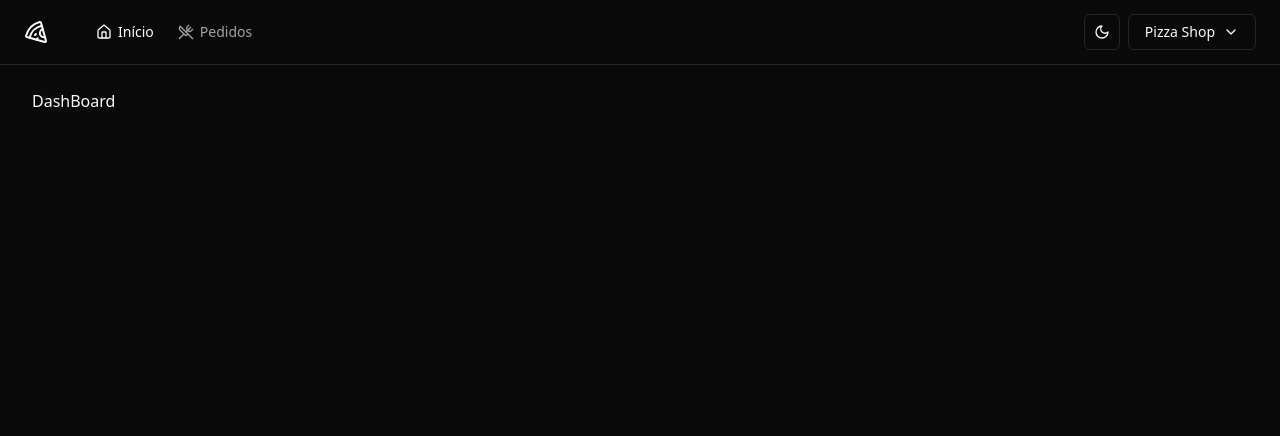
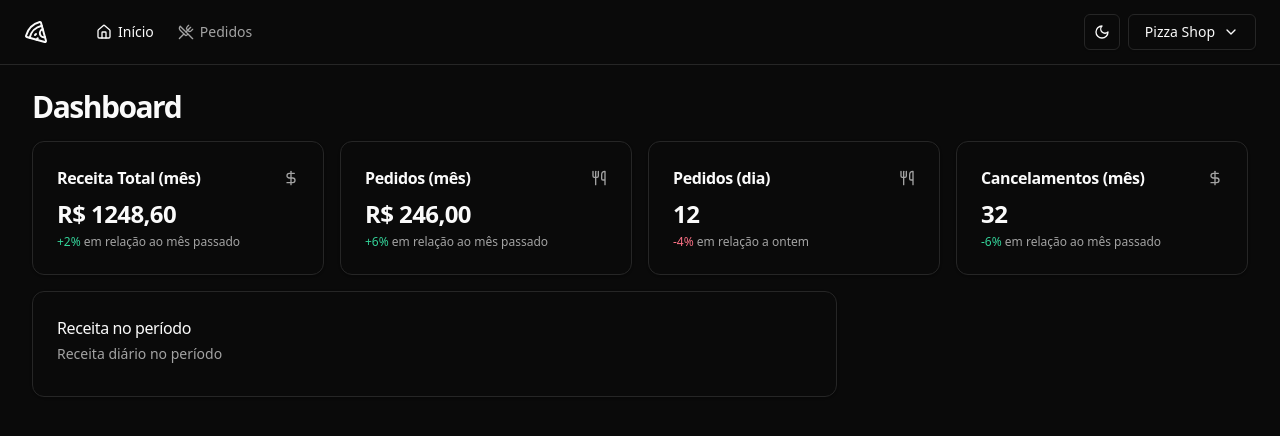
Before and after one commit to helzaaragao/PizzaShop, a React (Vite) app: page / in a window 1280 px wide. Shown: the top 436 px of the page. Built offline with nearby package versions, Linux system fonts and the light colour scheme.

Commit message:
dashboard página

```diff
--- /dev/null
+++ b/src/components/ui/card.tsx
@@ -0,0 +1,76 @@
+import * as React from "react"
+
+import { cn } from "@/lib/utils"
+
+const Card = React.forwardRef<
+  HTMLDivElement,
+  React.HTMLAttributes<HTMLDivElement>
+>(({ className, ...props }, ref) => (
+  <div
+    ref={ref}
+    className={cn(
+      "rounded-xl border bg-card text-card-foreground shadow",
+      className
+    )}
+    {...props}
+  />
+))
+Card.displayName = "Card"
+
+const CardHeader = React.forwardRef<
+  HTMLDivElement,
+  React.HTMLAttributes<HTMLDivElement>
+>(({ className, ...props }, ref) => (
+  <div
+    ref={ref}
+    className={cn("flex flex-col space-y-1.5 p-6", className)}
+    {...props}
+  />
+))
+CardHeader.displayName = "CardHeader"
+
+const CardTitle = React.forwardRef<
+  HTMLDivElement,
+  React.HTMLAttributes<HTMLDivElement>
+>(({ className, ...props }, ref) => (
+  <div
+    ref={ref}
+    className={cn("font-semibold leading-none tracking-tight", className)}
+    {...props}
+  />
+))
+CardTitle.displayName = "CardTitle"
+
+const CardDescription = React.forwardRef<
+  HTMLDivElement,
+  React.HTMLAttributes<HTMLDivElement>
+>(({ className, ...props }, ref) => (
+  <div
+    ref={ref}
+    className={cn("text-sm text-muted-foreground", className)}
+    {...props}
+  />
+))
+CardDescription.displayName = "CardDescription"
+
+const CardContent = React.forwardRef<
+  HTMLDivElement,
+  React.HTMLAttributes<HTMLDivElement>
+>(({ className, ...props }, ref) => (
+  <div ref={ref} className={cn("p-6 pt-0", className)} {...props} />
+))
+CardContent.displayName = "CardContent"
+
+const CardFooter = React.forwardRef<
+  HTMLDivElement,
+  React.HTMLAttributes<HTMLDivElement>
+>(({ className, ...props }, ref) => (
+  <div
+    ref={ref}
+    className={cn("flex items-center p-6 pt-0", className)}
+    {...props}
+  />
+))
+CardFooter.displayName = "CardFooter"
+
+export { Card, CardHeader, CardFooter, CardTitle, CardDescription, CardContent }
--- a/src/pages/app/dashboard.tsx
+++ /dev/null
@@ -1,10 +0,0 @@
-import { Helmet } from "react-helmet-async";
-
-export function DashBoard(){
-    return <>
-    <Helmet title="Dashboard"></Helmet>
-    <h1>DashBoard</h1>
-
-
-    </>
-}
--- /dev/null
+++ b/src/pages/app/dashboard/dashboard.tsx
@@ -0,0 +1,28 @@
+import { Helmet } from "react-helmet-async";
+import { MonthRevenueCard } from "./month-revenue-card";
+import { MonthOrdersAmountCard } from "./month-orders-amount-card";
+import { DayOrdersAmountCard } from "./day-orders-amount-card";
+import { MonthCanceledOrdersAmountCard } from "./month-canceled-orders-amount-card";
+import { RevenueChart } from "./revenue-chart";
+
+export function DashBoard(){
+    return (
+      <>
+    <Helmet title="Dashboard"></Helmet>
+    <div className="flex flex-col gap-4">
+        <h1 className="text-3xl tracking-tighter font-bold">Dashboard</h1>
+        <div className="grid grid-cols-4 gap-4">
+        <MonthRevenueCard></MonthRevenueCard>
+         <MonthOrdersAmountCard></MonthOrdersAmountCard>
+         <DayOrdersAmountCard></DayOrdersAmountCard>
+         <MonthCanceledOrdersAmountCard></MonthCanceledOrdersAmountCard>
+        </div>
+        <div className="grid grid-cols-9 gap-4">
+            <RevenueChart></RevenueChart>
+        </div>
+    </div>
+
+
+      </>
+    )
+}
--- /dev/null
+++ b/src/pages/app/dashboard/day-orders-amount-card.tsx
@@ -0,0 +1,20 @@
+import { Card, CardContent, CardHeader, CardTitle } from "@/components/ui/card";
+import { DollarSign, Utensils } from "lucide-react";
+
+export function DayOrdersAmountCard(){
+    return(
+        <Card>
+        <CardHeader className="flex-row items-center justify-between space-y-0 pb-2">
+            <CardTitle className="text-base font-semibold">Pedidos (dia)</CardTitle>
+            <Utensils className="h-4 w-4 text-muted-foreground"></Utensils>
+        </CardHeader>
+        <CardContent className="space-y-1">
+            <span className="text-2xl font-bold tracking-tight">12</span>
+            <p className="text-xs text-muted-foreground">
+                <span className="text-rose-500 dark:text-rose-400">-4%</span>{' '}
+                em relação a ontem
+            </p>
+        </CardContent>
+    </Card>
+    )
+}
--- /dev/null
+++ b/src/pages/app/dashboard/month-canceled-orders-amount-card.tsx
@@ -0,0 +1,20 @@
+import { Card, CardContent, CardHeader, CardTitle } from "@/components/ui/card";
+import { DollarSign } from "lucide-react";
+
+export function MonthCanceledOrdersAmountCard(){
+    return(
+        <Card>
+        <CardHeader className="flex-row items-center justify-between space-y-0 pb-2">
+            <CardTitle className="text-base font-semibold">Cancelamentos (mês)</CardTitle>
+            <DollarSign className="h-4 w-4 text-muted-foreground"></DollarSign>
+        </CardHeader>
+        <CardContent className="space-y-1">
+            <span className="text-2xl font-bold tracking-tight">32</span>
+            <p className="text-xs text-muted-foreground">
+                <span className="text-emerald-500 dark:text-emerald-400">-6%</span>{' '}
+                em relação ao mês passado
+            </p>
+        </CardContent>
+    </Card>
+    )
+}
--- /dev/null
+++ b/src/pages/app/dashboard/month-orders-amount-card.tsx
@@ -0,0 +1,20 @@
+import { Card, CardContent, CardHeader, CardTitle } from "@/components/ui/card";
+import { DollarSign, Utensils } from "lucide-react";
+
+export function MonthOrdersAmountCard(){
+    return(
+        <Card>
+        <CardHeader className="flex-row items-center justify-between space-y-0 pb-2">
+            <CardTitle className="text-base font-semibold">Pedidos (mês)</CardTitle>
+            <Utensils className="h-4 w-4 text-muted-foreground"></Utensils>
+        </CardHeader>
+        <CardContent className="space-y-1">
+            <span className="text-2xl font-bold tracking-tight">R$ 246,00</span>
+            <p className="text-xs text-muted-foreground">
+                <span className="text-emerald-500 dark:text-emerald-400">+6%</span>{' '}
+                em relação ao mês passado
+            </p>
+        </CardContent>
+    </Card>
+    )
+}
--- /dev/null
+++ b/src/pages/app/dashboard/month-revenue-card.tsx
@@ -0,0 +1,20 @@
+import { Card, CardContent, CardHeader, CardTitle } from "@/components/ui/card";
+import { DollarSign } from "lucide-react";
+
+export function MonthRevenueCard(){
+    return(
+        <Card>
+        <CardHeader className="flex-row items-center justify-between space-y-0 pb-2">
+            <CardTitle className="text-base font-semibold">Receita Total (mês)</CardTitle>
+            <DollarSign className="h-4 w-4 text-muted-foreground"></DollarSign>
+        </CardHeader>
+        <CardContent className="space-y-1">
+            <span className="text-2xl font-bold tracking-tight">R$ 1248,60</span>
+            <p className="text-xs text-muted-foreground">
+                <span className="text-emerald-500 dark:text-emerald-400">+2%</span>{' '}
+                em relação ao mês passado
+            </p>
+        </CardContent>
+    </Card>
+    )
+}
--- /dev/null
+++ b/src/pages/app/dashboard/revenue-chart.tsx
@@ -0,0 +1,14 @@
+import { Card, CardDescription, CardHeader, CardTitle } from "@/components/ui/card";
+
+export function RevenueChart(){
+    return (
+        <Card className="col-span-6">
+            <CardHeader className="flex-row items-center justify-between pb-8">
+                <div className="space-y-1">
+                    <CardTitle className="text-base font-medium">Receita no período</CardTitle>
+                    <CardDescription>Receita diário no período</CardDescription>
+                </div>
+            </CardHeader>
+        </Card>
+    )
+}
--- a/src/pages/app/orders/order-details.tsx
+++ b/src/pages/app/orders/order-details.tsx
@@ -68,13 +68,13 @@
                             <TableCell className="text-right">R$ 59,98</TableCell>
                             <TableCell className="text-right">R$ 109,88</TableCell>
                         </TableRow>
+                        </TableBody>
                         <TableFooter>
                             <TableRow>
                                 <TableCell colSpan={3}>Total do pedido</TableCell>
                                 <TableCell className="text-right font-medium">R$ 260,68</TableCell>
                             </TableRow>
                         </TableFooter>
-                    </TableBody>
                 </Table>
             </div>
         </DialogContent>
--- a/src/router.tsx
+++ b/src/router.tsx
@@ -1,10 +1,10 @@
 import { createBrowserRouter } from "react-router-dom";
-import { DashBoard } from "./pages/app/dashboard";
 import { SignIn } from "./pages/auth/sign-in";
 import { AppLayout } from "./pages/_layouts/app";
 import { AuthLayout } from "./pages/_layouts/auth";
 import { SignUp } from "./pages/auth/sign-up";
 import { Orders } from "./pages/app/orders/orders";
+import { DashBoard } from "./pages/app/dashboard/dashboard";
 
 export const router = createBrowserRouter([
     {
```
